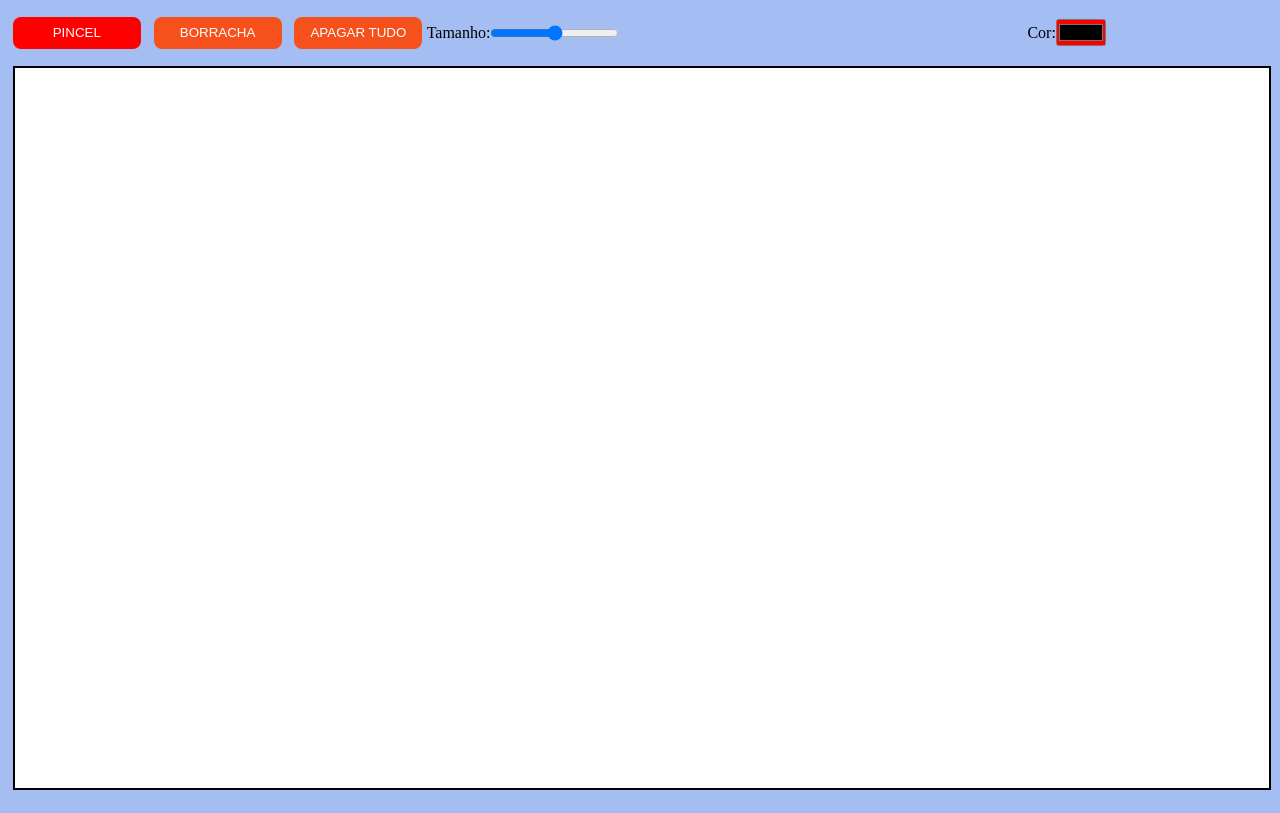
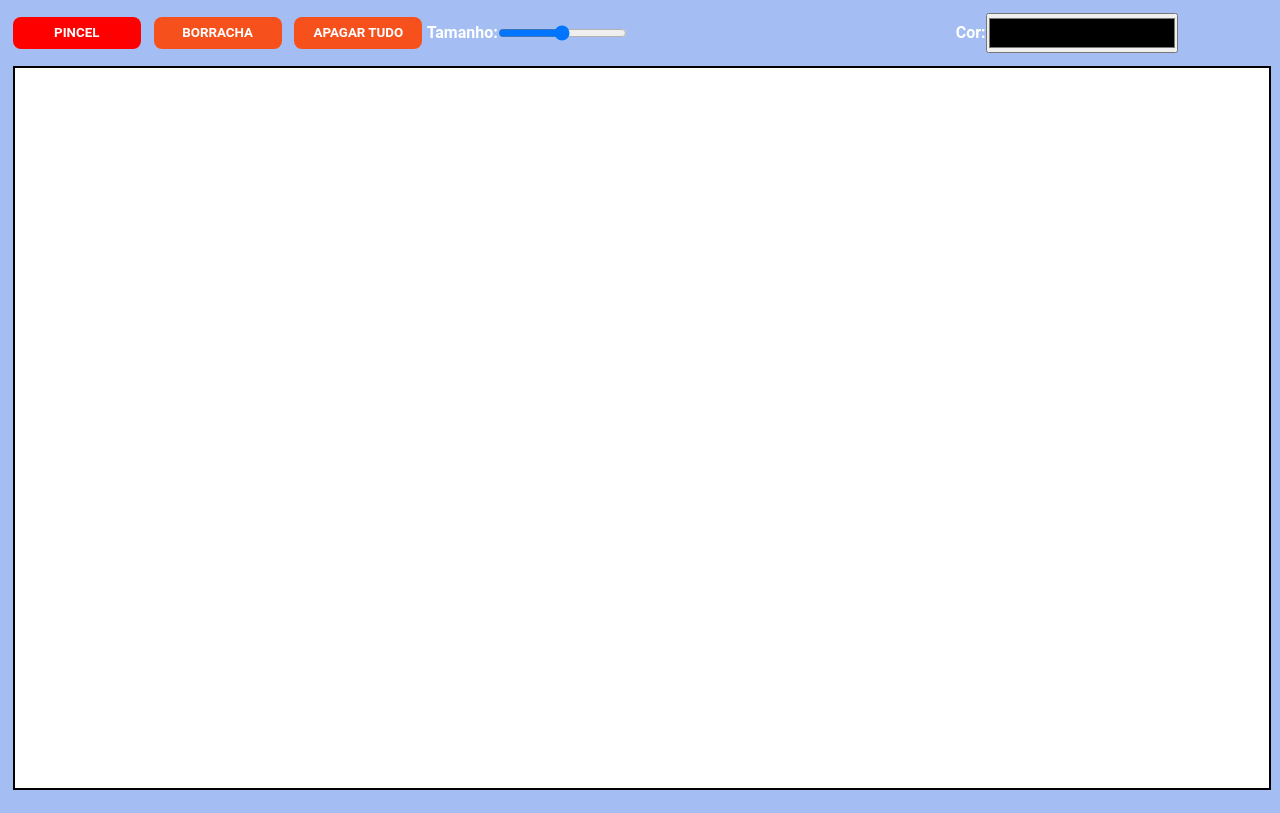
Before and after one commit to Sky-21/Paint_web, a website: page public/index.html in a window 1280 px wide. Drawn offline with Linux system fonts and the light colour scheme.

Commit message:
changing Styles

```diff
--- a/public/index.html
+++ b/public/index.html
@@ -4,6 +4,7 @@
     <meta charset="UTF-8">
     <meta name="viewport" content="width=device-width, initial-scale=1.0">
     <title>Pen Draw</title>
+    <link href="https://fonts.googleapis.com/css2?family=Balsamiq+Sans:ital@1&display=swap" rel="stylesheet">
     <link rel="stylesheet" href="style.css">
 </head>
 <body>
--- a/public/style.css
+++ b/public/style.css
@@ -9,6 +9,7 @@ html{
     box-sizing: border-box;
     margin:0;
     padding:0;
+    font-family: 'Roboto', sans-serif;
 }
 body, html, div{
     height: 100%;
@@ -49,14 +50,21 @@ header ul button{
     border-radius: 8px;
     border:none;
     text-transform: uppercase;
+    font-weight: 700;
 
+    transition: .2s ease-in-out;
+}
 
-}
 header ul button:hover{
-
+    letter-spacing: 2px;
 }
 header ul .selected{
     background-color: red;
+}
+
+header label{
+    color:white;
+    font-weight: bold;
 }
 [color]{
     display: flex;
@@ -64,8 +72,12 @@ header ul .selected{
     align-items: center;
 
 }
+[color] input[type="color"]{
+    width: 15vw;
+    height: 5vh;
+}
 [color] input::-webkit-color-swatch-wrapper{
-    background-color: red;
+
 }
 [size]{
 
```
